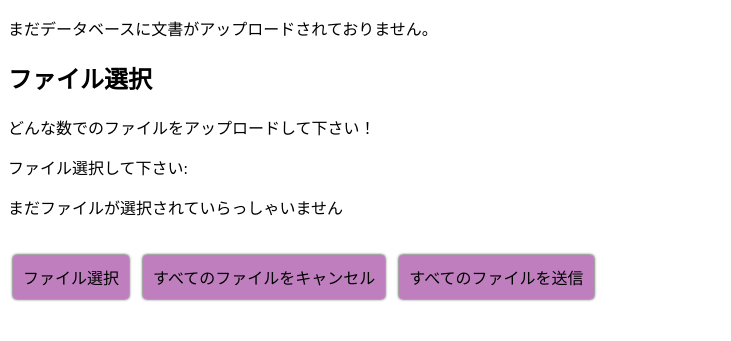
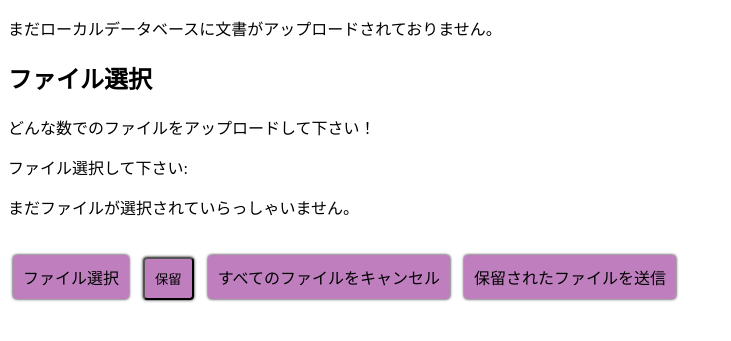
Before and after one commit to nakigoe/sea, a Django app: page / in a window 1280 px wide. Shown: the top 341 px of the page, without its empty margins (0-731 px from the left). Run offline with Django 3.2, Linux system fonts and the light colour scheme; data that the repository does not hold is empty.

Commit message:
self-executing JS

```diff
--- a/upload_form/static/main.js
+++ b/upload_form/static/main.js
@@ -2,6 +2,17 @@ const fileSelect = document.getElementById("fileSelect"),
     fileElem = document.getElementById("fileElem"),
     fileList = document.getElementById("fileList"),
     dropbox = document.getElementById("dropZone");
+
+// self executing function here
+(function() {
+  // your page initialization code here
+  // the DOM will be available here
+  if (document.getElementById("databaseFilesList")) {
+    fileList.innerHTML = "<p>より多くのファイルを選択できます！</p>";
+  } else {
+    fileList.innerHTML = "<p>まだファイルが選択されていらっしゃいません。</p>";
+  }
+})();
 
 dropbox.addEventListener("dragenter", dragenter, false);
 dropbox.addEventListener("dragover", dragover, false);
@@ -42,7 +53,6 @@ function formatBytes(bytes, decimals = 2) {
 //handlefiles() displays the selected files on the screen without registration in the database, use it if you need to:
 function handleFiles() {
   if (!this.files.length) {
-    fileList.innerHTML = "<p>まだファイルが選択されていらっしゃいません</p>";
   } else {
     fileList.innerHTML = "";
     const objectsList = document.createElement("div");
@@ -63,6 +73,9 @@ function handleFiles() {
       const beautifulSize = formatBytes(this.files[i].size);
       info.innerHTML = `${this.files[i].name}: ${beautifulSize} `;
       li.appendChild(info);
-    }
+      }
+    const invite = document.createElement("p");
+    fileList.appendChild(invite);
+    invite.innerHTML = "ファイルを送る前に保留："
   }
 }
--- a/upload_form/templates/list.html
+++ b/upload_form/templates/list.html
@@ -11,8 +11,8 @@
     <body id="dropZone" ondrop="dropHandler(event);" ondragover="dragOverHandler(event);">
         <!-- List of uploaded documents -->
         {% if documents %}
-            <p>データベース内のすべての文書：</p>
-            <ul>
+            <p>ローカルデータベース内のすべての文書：</p>
+            <ul id="databaseFilesList">
                 {% for document in documents %} <!-- Run through the models (references) in the database -->
                     {% if document.docfile %} <!-- Here I check whether the actual file has been deleted manually from 'tosend' folder -->
                     <li>
@@ -25,7 +25,7 @@
                 {% endfor %}
             </ul>
         {% else %}
-            <p>まだデータベースに文書がアップロードされておりません。</p>
+            <p>まだローカルデータベースに文書がアップロードされておりません。</p>
         {% endif %}
 
 <!-- Upload form. Note enctype attribute! -->
@@ -43,22 +43,23 @@
 <!-- Preview the files before uploading section -->
 <input
   type="file"
-  onchange="form.submit()"
   name="docfile"
   id="fileElem"
   multiple
   accept="image/*,.pdf"
   style="display:none" />
+
+<!-- #fileList is to preview the files with JS only, without registering the selected files in the local database -->
 <div id="fileList">
-  <p>まだファイルが選択されていらっしゃいません</p>
+  <p>まだファイルが選択されていらっしゃいません。</p>
 </div>
 
 <!-- Submit Button, remove onchange="form.submit()" from the input field to separate preview and upload input type="submit" if You need to -->
 <a href="#" id="fileSelect" class="button">ファイル選択</a>
-<!-- <input type="submit" value="保留" class="button" name="register"/> -->
+<input type="submit" value="保留" class="button" name="register"/>
 
 <a href="cancelall/" class="button">すべてのファイルをキャンセル</a>
-<a href="sendall/" class="button">すべてのファイルを送信</a>
+<a href="sendall/" class="button">保留されたファイルを送信</a>
 
 </form>
 
```
